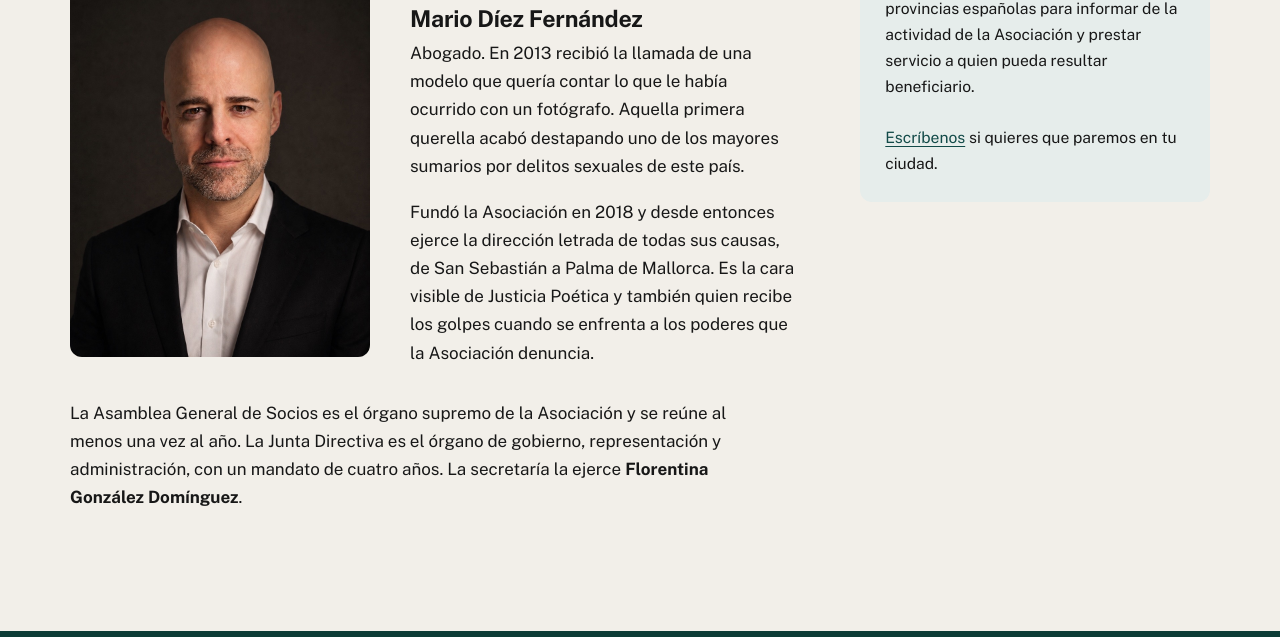
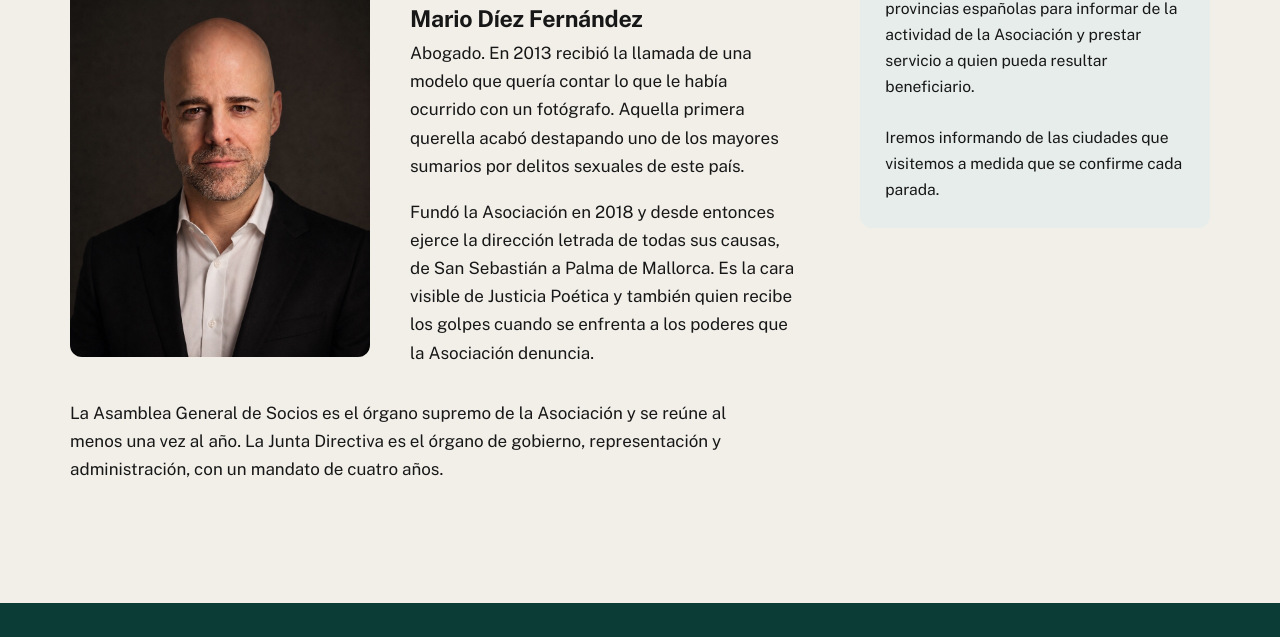
Before and after one commit to Asociacion-Justicia-Poetica/asociacionjusticiapoetica.github.io, a website: page la-asociacion.html in a window 1280 px wide. Shown: the part 3296-3933 px from the top of the page. Drawn offline with Linux system fonts and the light colour scheme.

Commit message:
Fuera el nombre de la secretaria y el efecto llamada de la Caravana
La secretaría se describe como órgano, sin nombrar a quien la ejerce: no
es un dato que la Asociación quiera exponer.

La Caravana pasa de invitar a pedir parada a anunciar las que se
confirmen. Ofrecer un destino a quien escriba genera más peticiones de
las que una agenda puede atender, y una promesa que no se cumple hace
más daño que no haberla hecho.

Co-Authored-By: Claude Opus 5 <noreply@anthropic.com>

```diff
--- a/la-asociacion.html
+++ b/la-asociacion.html
@@ -121,12 +121,12 @@
             <p>Fundó la Asociación en 2018 y desde entonces ejerce la dirección letrada de todas sus causas, de San Sebastián a Palma de Mallorca. Es la cara visible de Justicia Poética y también quien recibe los golpes cuando se enfrenta a los poderes que la Asociación denuncia.</p>
           </div>
         </div>
-        <p style="margin-top:2rem">La Asamblea General de Socios es el órgano supremo de la Asociación y se reúne al menos una vez al año. La Junta Directiva es el órgano de gobierno, representación y administración, con un mandato de cuatro años. La secretaría la ejerce <strong>Florentina González Domínguez</strong>.</p>
+        <p style="margin-top:2rem">La Asamblea General de Socios es el órgano supremo de la Asociación y se reúne al menos una vez al año. La Junta Directiva es el órgano de gobierno, representación y administración, con un mandato de cuatro años.</p>
       </div>
       <div class="card card-accent">
         <h3>La Caravana de la Justicia</h3>
         <p>Los estatutos prevén recorrer todas las provincias españolas para informar de la actividad de la Asociación y prestar servicio a quien pueda resultar beneficiario.</p>
-        <p style="margin-bottom:0"><a href="contacto.html">Escríbenos</a> si quieres que paremos en tu ciudad.</p>
+        <p style="margin-bottom:0">Iremos informando de las ciudades que visitemos a medida que se confirme cada parada.</p>
       </div>
     </div>
   </section>
```
